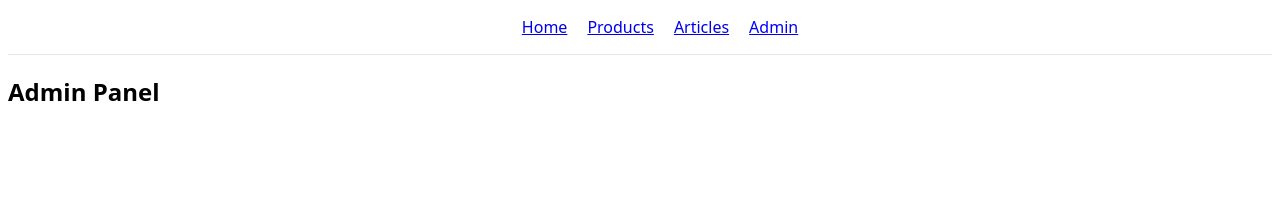
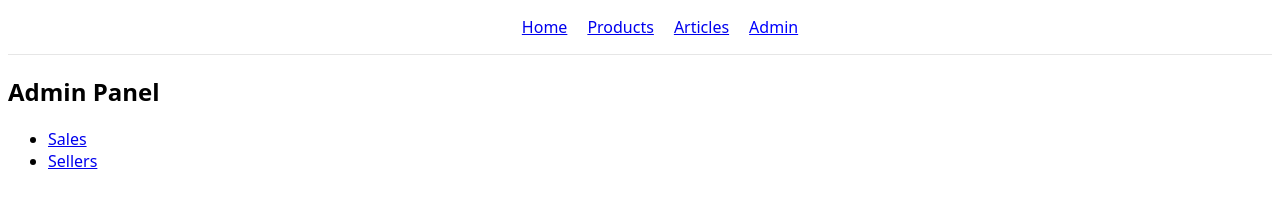
Before and after one commit to jjiiaarr/React_routing, a React (Vite) app: page /admin in a window 1280 px wide. Shown: the top 222 px of the page. Built offline with nearby package versions, Linux system fonts and the light colour scheme.

Commit message:
implement nested routing on admin and create component for all routing

```diff
--- /dev/null
+++ b/src/AllRouting.jsx
@@ -0,0 +1,29 @@
+import React from "react";
+import { Route, Routes } from "react-router-dom";
+
+import Home from "./components/Home/Home";
+import Products from "./components/Products/Products";
+import Articles from "./components/Articles/Articles";
+import Admin from "./components/Admin/Admin";
+import NotFound from "./components/NotFound/NotFound";
+import SingleProduct from "./components/Products/SingleProduct";
+import Sales from "./components/Admin/Sales";
+import Sellers from "./components/Admin/Sellers";
+
+const AllRouting = () => {
+  return (
+    <Routes>
+      <Route path="/" element={<Home />} />
+      <Route path="/products" element={<Products />} />
+      <Route path="products/:id" element={<SingleProduct />} />
+      <Route path="/articles" element={<Articles />} />
+      <Route path="/admin" element={<Admin />}>
+        <Route path="sales" element={<Sales />} />
+        <Route path="sellers" element={<Sellers />} />
+      </Route>
+      <Route path="*" element={<NotFound />} />
+    </Routes>
+  );
+};
+
+export default AllRouting;
--- a/src/App.jsx
+++ b/src/App.jsx
@@ -1,13 +1,7 @@
 import React from "react";
-import { Route, Routes } from "react-router-dom";
 
 import Navbar from "./components/Navbar/Navbar";
-import Home from "./components/Home/Home";
-import Products from "./components/Products/Products";
-import Articles from "./components/Articles/Articles";
-import Admin from "./components/Admin/Admin";
-import NotFound from "./components/NotFound/NotFound";
-import SingleProduct from "./components/Products/SingleProduct";
+import AllRouting from "./AllRouting";
 
 const App = () => {
   return (
@@ -15,14 +9,7 @@ const App = () => {
       <Navbar />
 
       <main className="app_main">
-        <Routes>
-          <Route path="/" element={<Home />} />
-          <Route path="/products" element={<Products />} />
-          <Route path="products/:id" element={<SingleProduct />} />
-          <Route path="/articles" element={<Articles />} />
-          <Route path="/admin" element={<Admin />} />
-          <Route path="*" element={<NotFound />} />
-        </Routes>
+        <AllRouting />
       </main>
     </div>
   );
--- a/src/components/Admin/Admin.jsx
+++ b/src/components/Admin/Admin.jsx
@@ -1,11 +1,22 @@
 import React from "react";
+import { Link, Outlet } from "react-router-dom";
 
 const Admin = () => {
-    return (
-        <div>
-            <h2>Admin Panel</h2>
-        </div>
-    );
+  return (
+    <div>
+      <h2>Admin Panel</h2>
+      <ul>
+        <li>
+          <Link to="/admin/sales">Sales</Link>
+        </li>
+        <li>
+          <Link to="/admin/sellers">Sellers</Link>
+        </li>
+      </ul>
+
+      <Outlet />
+    </div>
+  );
 };
 
 export default Admin;
```
